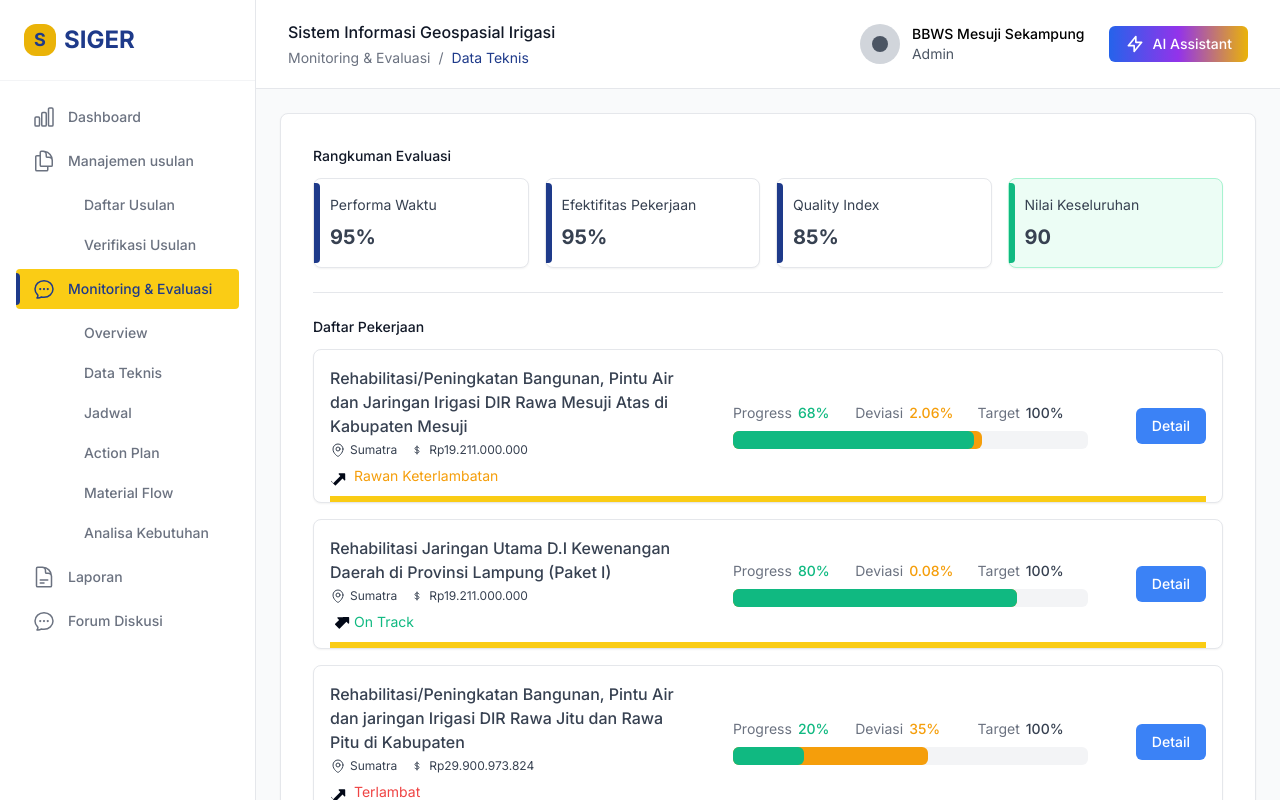
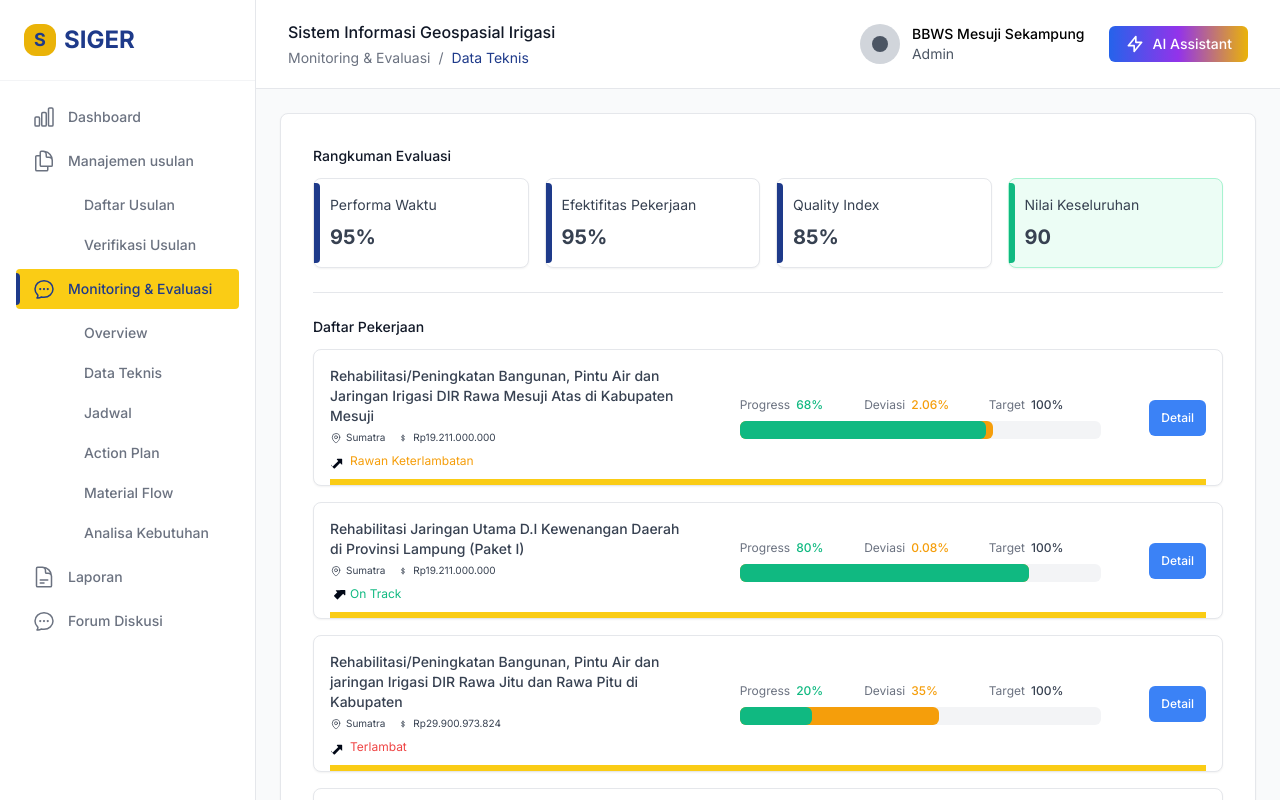
Before and after one commit to farhandwian/siger, a Next.js app: page /monitoring-evaluasi in a window 1280 px wide. Shown: the top 800 px of the page. Built offline with nearby package versions, Linux system fonts and the light colour scheme.

Commit message:
refactor: adjust font sizes and icon dimensions for improved readability in project list

```diff
--- a/src/components/monitoring/project-list.tsx
+++ b/src/components/monitoring/project-list.tsx
@@ -52,8 +52,8 @@
 
   return (
     <div className="flex items-center gap-1">
-      <Icon className="h-3 w-3 lg:h-3.5 lg:w-3.5 xl:h-5 xl:w-5" />
-      <span className={cn('text-[10px] font-normal lg:text-xs xl:text-sm', config.color)}>
+      <Icon className="h-2.5 w-2.5 lg:h-3 lg:w-3 xl:h-4 xl:w-4" />
+      <span className={cn('text-[9px] font-normal lg:text-[10px] xl:text-xs', config.color)}>
         {config.label}
       </span>
     </div>
@@ -68,16 +68,16 @@
           {/* Project Info */}
           <div className="flex-1 space-y-1.5 lg:space-y-2">
             <div className="space-y-0.5 lg:space-y-1">
-              <h3 className="text-xs font-medium leading-snug text-gray-700 lg:text-sm xl:text-base">
+              <h3 className="text-[10px] font-medium leading-snug text-gray-700 lg:text-xs xl:text-sm">
                 {project.title}
               </h3>
-              <div className="flex flex-col gap-1.5 text-[10px] text-gray-700 sm:flex-row sm:items-center sm:gap-3 lg:text-xs">
+              <div className="flex flex-col gap-1.5 text-[9px] text-gray-700 sm:flex-row sm:items-center sm:gap-3 lg:text-[10px]">
                 <div className="flex items-center gap-1">
-                  <MapPinIcon className="h-2.5 w-2.5 lg:h-3 lg:w-3 xl:h-4 xl:w-4" />
+                  <MapPinIcon className="h-2 w-2 lg:h-2.5 lg:w-2.5 xl:h-3 xl:w-3" />
                   <span>{project.location}</span>
                 </div>
                 <div className="flex items-center gap-1">
-                  <CurrencyDollarIcon className="h-2.5 w-2.5 lg:h-3 lg:w-3 xl:h-4 xl:w-4" />
+                  <CurrencyDollarIcon className="h-2 w-2 lg:h-2.5 lg:w-2.5 xl:h-3 xl:w-3" />
                   <span className="truncate">{project.budget}</span>
                 </div>
               </div>
@@ -87,7 +87,7 @@
 
           {/* Progress Section */}
           <div className="flex-1 space-y-1.5 lg:min-w-0 lg:space-y-2">
-            <div className="grid grid-cols-3 gap-1.5 text-[10px] lg:gap-3 lg:text-xs xl:text-sm">
+            <div className="grid grid-cols-3 gap-1.5 text-[9px] lg:gap-3 lg:text-[10px] xl:text-xs">
               <div className="flex flex-col lg:flex-row lg:items-center lg:gap-1.5">
                 <span className="text-gray-500">Progress</span>
                 <span className="font-medium text-emerald-500">{project.progress}%</span>
@@ -112,7 +112,7 @@
           <div className="flex flex-shrink-0 justify-end lg:block">
             <Button
               size="sm"
-              className="bg-blue-500 px-2.5 text-[10px] text-white hover:bg-blue-600 lg:px-3 lg:text-xs xl:px-4 xl:text-sm"
+              className="bg-blue-500 px-2 text-[9px] text-white hover:bg-blue-600 lg:px-2.5 lg:text-[10px] xl:px-3 xl:text-xs"
             >
               Detail
             </Button>
```
